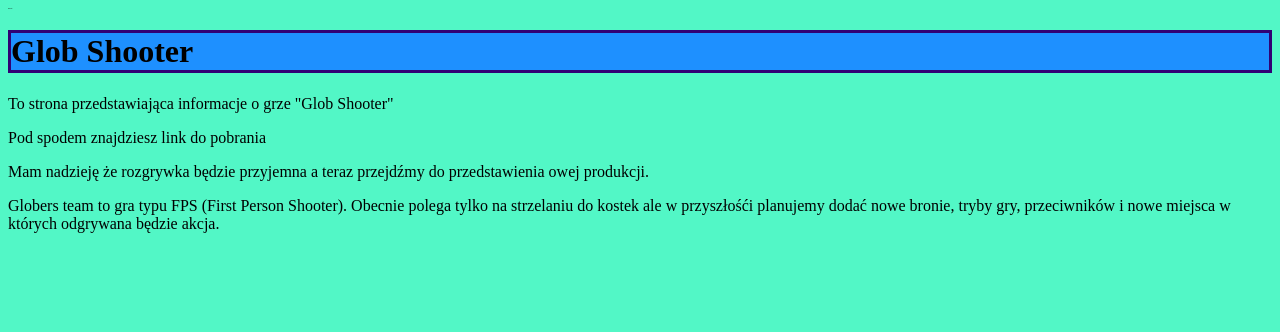
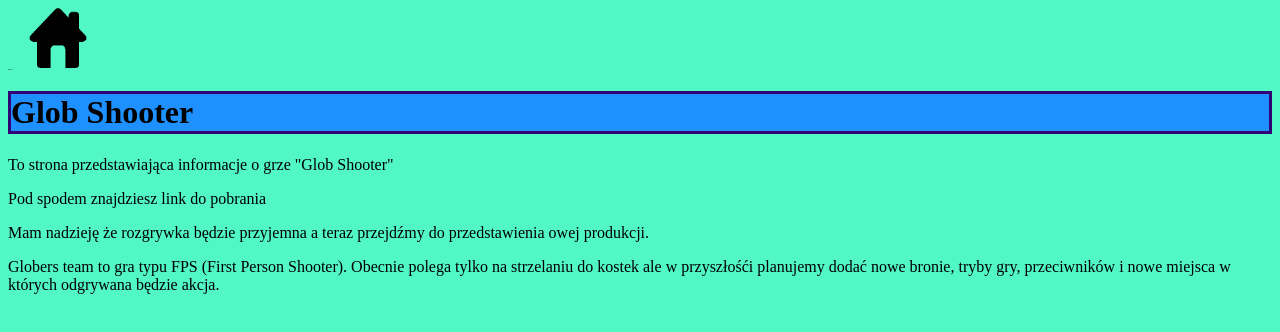
Before and after one commit to Globers-Team/Globers-Team.github.io, a plain HTML site: page globshooter.html in a window 1280 px wide. Drawn offline with Linux system fonts and the light colour scheme.

Commit message:
add home

```diff
--- a/globshooter.html
+++ b/globshooter.html
@@ -10,7 +10,8 @@
 	</head>
 
     <body>
-        <p style="font-size: 1px;">Easter egg</p>
+        <a style="color: darkred;" href=index.html><img src="home.png" width="100" height="60" title="Strona Główna"></a>
+		<p style="font-size: 1px;">Easter egg</p>
 		<h1 style="background-color:DodgerBlue;color:rgb(0, 0, 0);border:3px solid rgb(49, 1, 117);">Glob Shooter</h1>
 
 		<a>To strona przedstawiająca informacje o grze "Glob Shooter" </a>
```
Also changed, not shown: home.png (added).
